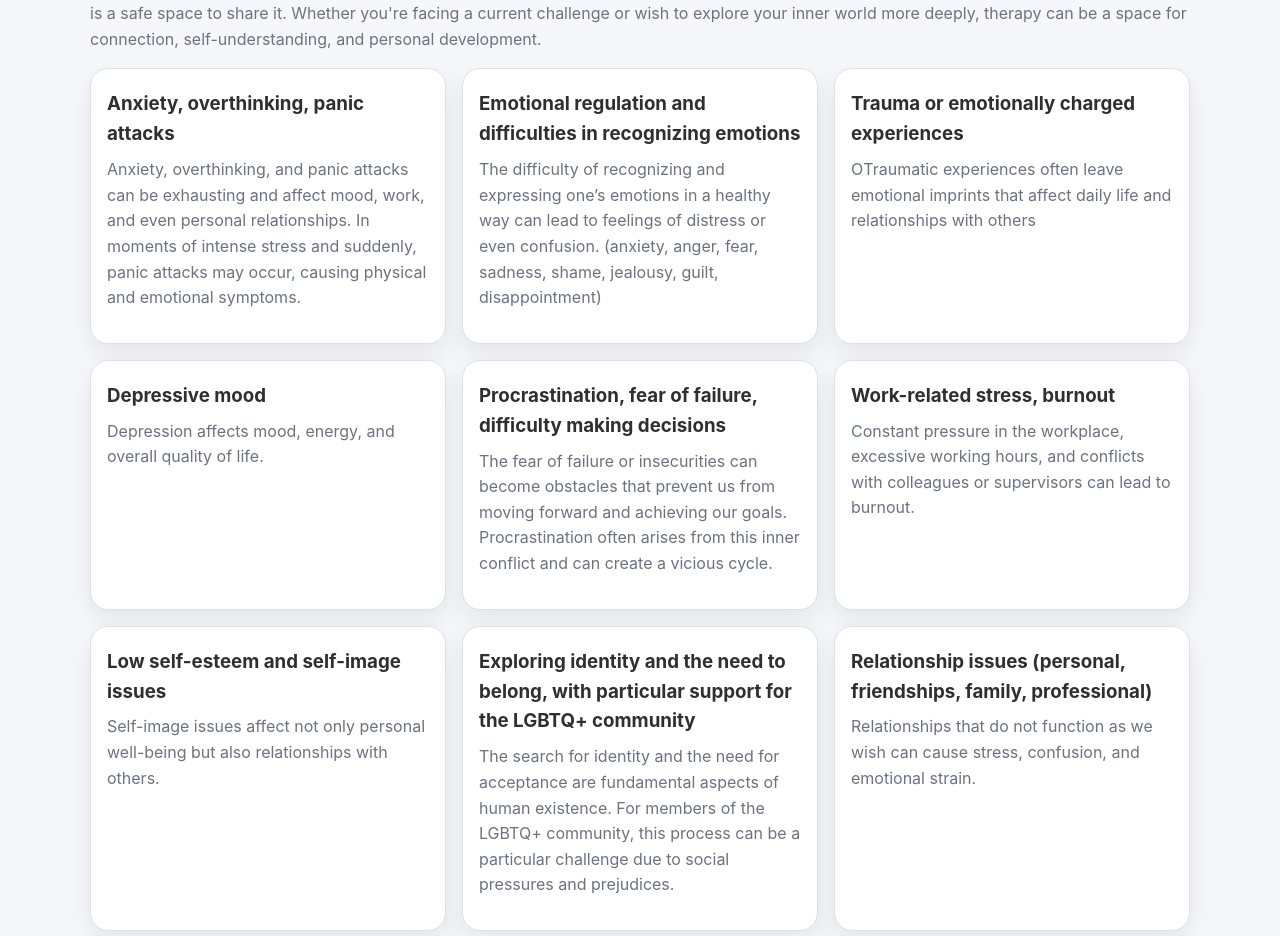
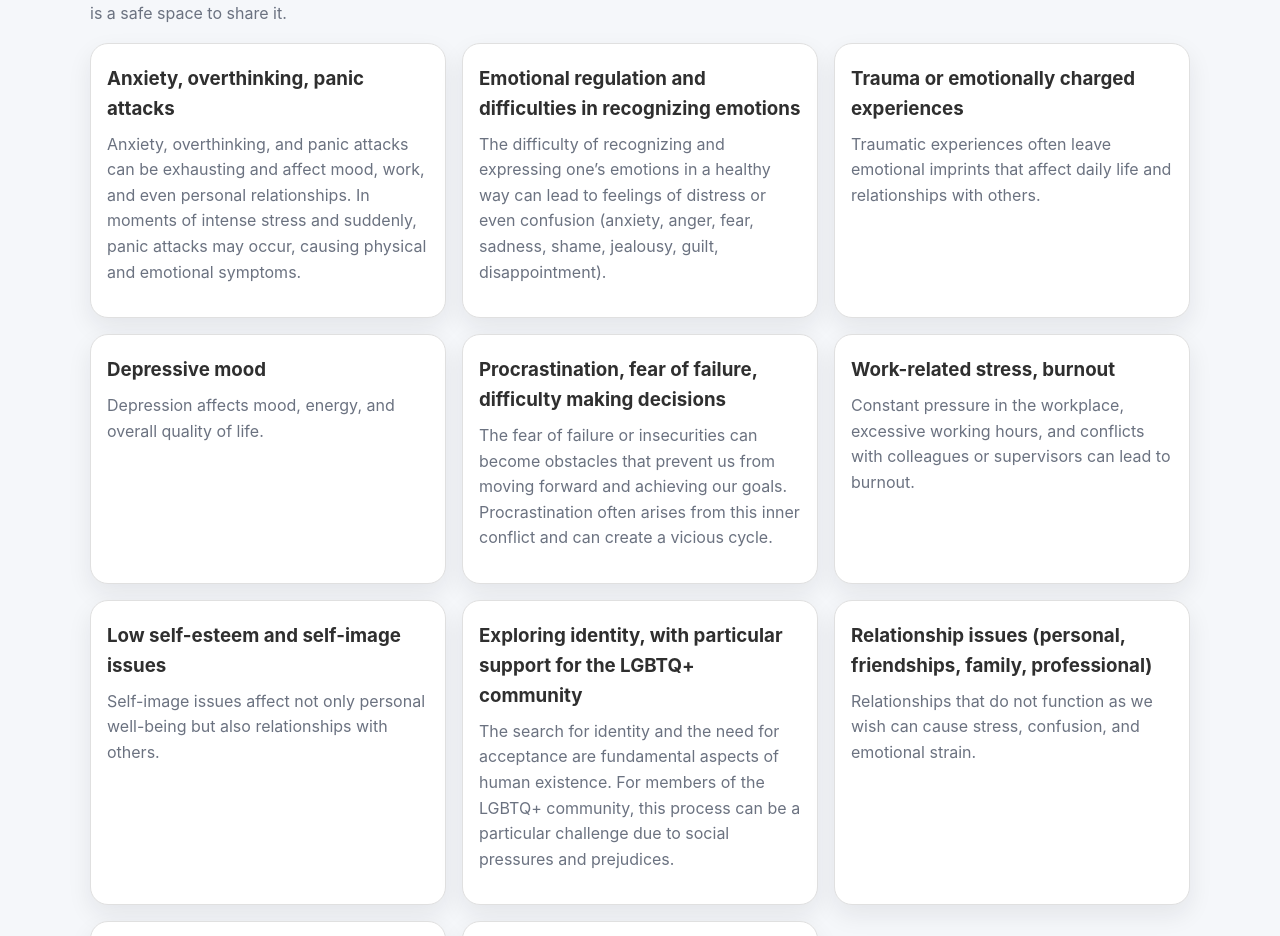
Before and after one commit to psyche-support/react-site, a React (Vite) app: page / in a window 1280 px wide. Shown: the part 1222-2158 px from the top of the page. Built offline with nearby package versions, Linux system fonts and the light colour scheme.

Commit message:
Update homepage services translations

```diff
--- a/src/i18n/homePage.ts
+++ b/src/i18n/homePage.ts
@@ -74,21 +74,19 @@ export const homePage = {
     services: {
       title: 'Υπηρεσίες',
       intro: `Προσφέρω ατομικές ψυχοθεραπευτικές συνεδρίες εξ αποστάσεως (online) για ενήλικες που αναζητούν στήριξη, κατανόηση και προσωπική εξέλιξη.
-Συνεργάζομαι με ανθρώπους από διαφορετικά πολιτισμικά και κοινωνικά υπόβαθρα, ανεξαρτήτως ηλικίας, εθνικότητας, φύλου ή σεξουαλικού προσανατολισμού. Ο καθένας φέρει τη δική του μοναδική ιστορία, και αυτός είναι ένας χώρος όπου μπορεί να την μοιραστεί.
-Είτε αντιμετωπίζεις μια παρούσα δυσκολία είτε θέλεις να εμβαθύνεις στα εσωτερικά σου βιώματα, η θεραπεία είναι ένας χώρος για να σύνδεσης, κατανόησης του εαυτού και προσωπικής εξέλιξης.
-`,
+Συνεργάζομαι με ανθρώπους από διαφορετικά πολιτισμικά και κοινωνικά υπόβαθρα, ανεξαρτήτως ηλικίας, εθνικότητας, φύλου ή σεξουαλικού προσανατολισμού. Ο καθένας φέρει τη δική του μοναδική ιστορία, και αυτός είναι ένας χώρος όπου μπορεί να την μοιραστεί.`,
       list: [
-        { title: "Άγχος, υπερανάλυση, κρίσεις πανικού", text: "Το άγχος, η υπερανάλυση και οι κρίσεις πανικού μπορούν να είναι εξουθενωτικά και να επηρεάζουν τη διάθεσή, τη δουλειά, ακόμα και τις προσωπικές σχέσεις. Στις έντονες στιγμές άγχους και ξαφνικά, μπορεί να εμφανιστούν κρίσεις πανικού προκαλώντας σωματικά και συναισθηματικά συμπτώματα. " },
-        { title: "Συναισθηματική ρύθμιση και δυσκολίες στην αναγνώριση συναισθημάτων", text: "Η δυσκολία να αναγνωρίσει και να εκφράσει κανείς τα συναισθήματά του με υγιή τρόπο μπορεί να οδηγήσει σε αίσθημα αναστάτωσης ή ακόμη και σύγχυσης (άγχος, θυμός, φόβος, λύπη, ντροπή, ζήλια, ενοχή, απογοήτευση)" },
+        { title: "Άγχος, υπερανάλυση, κρίσεις πανικού", text: "Το άγχος, η υπερανάλυση και οι κρίσεις πανικού μπορούν να είναι εξουθενωτικά και να επηρεάζουν τη διάθεση, τη δουλειά, ακόμα και τις προσωπικές σχέσεις. Στις έντονες στιγμές άγχους και ξαφνικά, μπορεί να εμφανιστούν κρίσεις πανικού προκαλώντας σωματικά και συναισθηματικά συμπτώματα. " },
+        { title: "Συναισθηματική ρύθμιση και δυσκολίες στην αναγνώριση συναισθημάτων", text: "Η δυσκολία να αναγνωρίσει και να εκφράσει κανείς τα συναισθήματά του με υγιή τρόπο μπορεί να οδηγήσει σε αίσθημα αναστάτωσης ή ακόμη και σύγχυσης (άγχος, θυμός, φόβος, λύπη, ντροπή, ζήλια, ενοχή, απογοήτευση)." },
         { title: "Τραύματα ή συναισθηματικά φορτισμένες εμπειρίες", text: "Οι τραυματικές εμπειρίες  συχνά αφήνουν συναισθηματικά αποτυπώματα που επηρεάζουν την καθημερινότητα και τις σχέσεις με τους άλλους." },
         { title: "Καταθλιπτική διάθεση", text: "Η κατάθλιψη επηρεάζει τη διάθεση, την ενέργεια και τη γενική ποιότητα της ζωής." },
         { title: "Αναβλητικότητα, φόβος αποτυχίας, δυσκολία στη λήψη αποφάσεων", text: "Ο φόβος της αποτυχίας ή οι ανασφάλειες μπορεί να γίνουν εμπόδιο από το να προχωρήσουμε μπροστά και να πετύχουμε τους στόχους μας. Η αναβλητικότητα συχνά προκύπτει από αυτή την εσωτερική σύγκρουση και μπορεί να δημιουργήσει έναν φαύλο κύκλο." },
         { title: "Επαγγελματικό άγχος, εξουθένωση (burnout)", text: "Η συνεχής πίεση στον επαγγελματικό χώρο, οι υπερβολικές ώρες εργασίας και οι συγκρούσεις με συναδέλφους ή προϊσταμένους μπορεί να οδηγήσουν σε εξουθένωση (burnout)." },
         { title: "Χαμηλή αυτοεκτίμηση και θέματα εικόνας εαυτού", text: "Τα θέματα εικόνας εαυτού επηρεάζουν όχι μόνο την προσωπική ευημερία, αλλά και τις σχέσεις με τους άλλους." },
-        { title: "Διερεύνηση ταυτότητας και ανάγκης για ανήκειν, με ιδιαίτερη στήριξη προς την LGBTQ+ κοινότητα", text: "Οι σχέσεις που δεν λειτουργούν όπως θα θέλαμε, μπορούν να προκαλέσουν άγχος, σύγχυση και συναισθηματική φόρτιση." },
+        { title: "Διερεύνηση ταυτότητας, με ιδιαίτερη στήριξη προς την LGBTQ+ κοινότητα", text: "Η αναζήτηση ταυτότητας και η ανάγκη για αποδοχή είναι θεμελιώδη στοιχεία της ανθρώπινης ύπαρξης. Για τα μέλη της LGBTQ+ κοινότητας, αυτή η διαδικασία μπορεί να είναι μια ιδιαίτερη πρόκληση, λόγω κοινωνικών πιέσεων και προκαταλήψεων." },
         { title: "Ζητήματα σχέσεων (προσωπικών, φιλικών, οικογενειακών, επαγγελματικών)", text: "Οι σχέσεις που δεν λειτουργούν όπως θα θέλαμε, μπορούν να προκαλέσουν άγχος, σύγχυση και συναισθηματική φόρτιση." },
         { title: "Μεταβάσεις ζωής, υπαρξιακά ερωτήματα, αναζήτηση νοήματος", text: "Οι μεγάλες αλλαγές στη ζωή μας, όπως η αλλαγή καριέρας, ο θάνατος ενός αγαπημένου προσώπου ή η μετάβαση από μια φάση ζωής στην άλλη, μπορεί να μας προκαλέσουν ερωτήματα για το ποιο είναι το νόημα της ζωής μας και ποια είναι η κατεύθυνσή μας." },
-        { title: "Διατροφικές διαταραχές και ανησυχίες εικόνας του σώματος", text: "Οι διατροφικές διαταραχές είναι σοβαρές ψυχολογικές καταστάσεις που επηρεάζουν την υγεία, την ψυχική ευημερία και τη συνολική ποιότητα ζωής. Οι πιο κοινές διατροφικές διαταραχές περιλαμβάνουν τα υπερφαγικά επεισόδια την βουλιμία και την ανορεξία" },
+        { title: "Διατροφικές διαταραχές και ανησυχίες εικόνας του σώματος", text: "Οι διατροφικές διαταραχές είναι σοβαρές ψυχολογικές καταστάσεις που επηρεάζουν την υγεία, την ψυχική ευημερία και τη συνολική ποιότητα ζωής. Οι πιο κοινές διατροφικές διαταραχές περιλαμβάνουν τα υπερφαγικά επεισόδια την βουλιμία και την ανορεξία." },
       ]
     }
   },
@@ -166,18 +164,16 @@ export const homePage = {
     services: {
       title: 'Services',
       intro: `I offer individual online psychotherapy sessions for adults seeking support, understanding, and personal growth.
-I work with people from diverse cultural and social backgrounds, regardless of age, nationality, gender, or sexual orientation. Each person brings their own unique story—and this is a safe space to share it.
-Whether you're facing a current challenge or wish to explore your inner world more deeply, therapy can be a space for connection, self-understanding, and personal development.
-`,
+I work with people from diverse cultural and social backgrounds, regardless of age, nationality, gender, or sexual orientation. Each person brings their own unique story—and this is a safe space to share it.`,
       list: [
         { title: "Anxiety, overthinking, panic attacks", text: "Anxiety, overthinking, and panic attacks can be exhausting and affect mood, work, and even personal relationships. In moments of intense stress and suddenly, panic attacks may occur, causing physical and emotional symptoms." },
-        { title: "Emotional regulation and difficulties in recognizing emotions", text: "The difficulty of recognizing and expressing one’s emotions in a healthy way can lead to feelings of distress or even confusion. (anxiety, anger, fear, sadness, shame, jealousy, guilt, disappointment)" },
-        { title: "Trauma or emotionally charged experiences", text: "ΟTraumatic experiences often leave emotional imprints that affect daily life and relationships with others" },
+        { title: "Emotional regulation and difficulties in recognizing emotions", text: "The difficulty of recognizing and expressing one’s emotions in a healthy way can lead to feelings of distress or even confusion (anxiety, anger, fear, sadness, shame, jealousy, guilt, disappointment)." },
+        { title: "Trauma or emotionally charged experiences", text: "Traumatic experiences often leave emotional imprints that affect daily life and relationships with others." },
         { title: "Depressive mood", text: "Depression affects mood, energy, and overall quality of life." },
         { title: "Procrastination, fear of failure, difficulty making decisions", text: "The fear of failure or insecurities can become obstacles that prevent us from moving forward and achieving our goals. Procrastination often arises from this inner conflict and can create a vicious cycle." },
         { title: "Work-related stress, burnout", text: "Constant pressure in the workplace, excessive working hours, and conflicts with colleagues or supervisors can lead to burnout." },
         { title: "Low self-esteem and self-image issues", text: "Self-image issues affect not only personal well-being but also relationships with others." },
-        { title: "Exploring identity and the need to belong, with particular support for the LGBTQ+ community", text: "The search for identity and the need for acceptance are fundamental aspects of human existence. For members of the LGBTQ+ community, this process can be a particular challenge due to social pressures and prejudices." },
+        { title: "Exploring identity, with particular support for the LGBTQ+ community", text: "The search for identity and the need for acceptance are fundamental aspects of human existence. For members of the LGBTQ+ community, this process can be a particular challenge due to social pressures and prejudices." },
         { title: "Relationship issues (personal, friendships, family, professional)", text: "Relationships that do not function as we wish can cause stress, confusion, and emotional strain." },
         { title: "Life transitions, existential questions, search for meaning", text: "Major life changes, such as a career shift, the loss of a loved one, or the transition from one stage of life to another, may lead us to question the meaning of our lives and our direction." },
         { title: "Eating disorders and body image concerns", text: "Eating disorders are serious psychological conditions that affect health, mental well-being, and overall quality of life. The most common eating disorders include binge eating, bulimia, and anorexia." },
```
